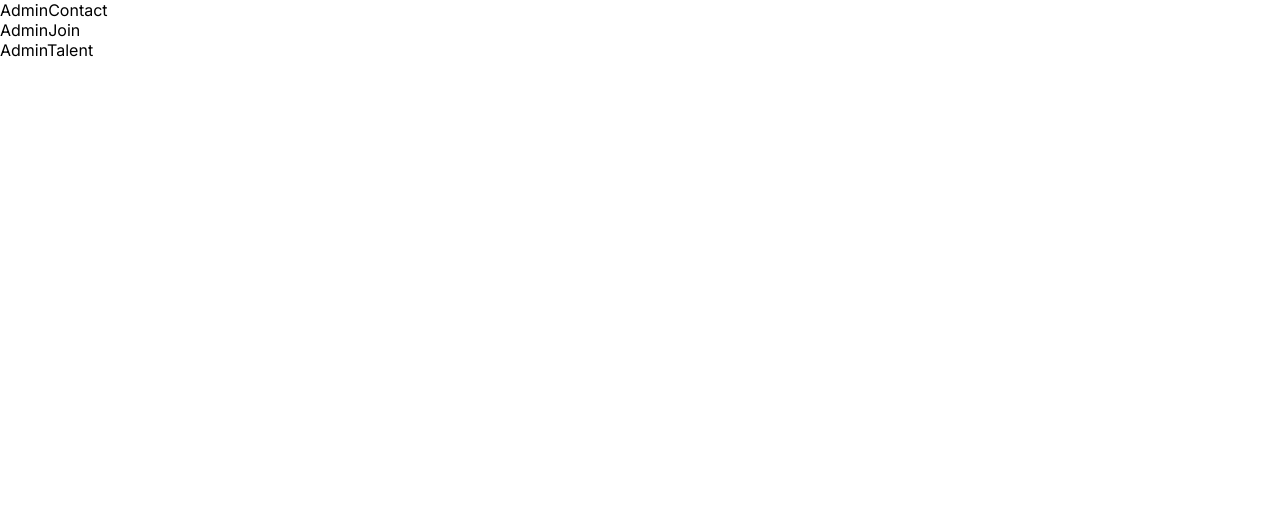
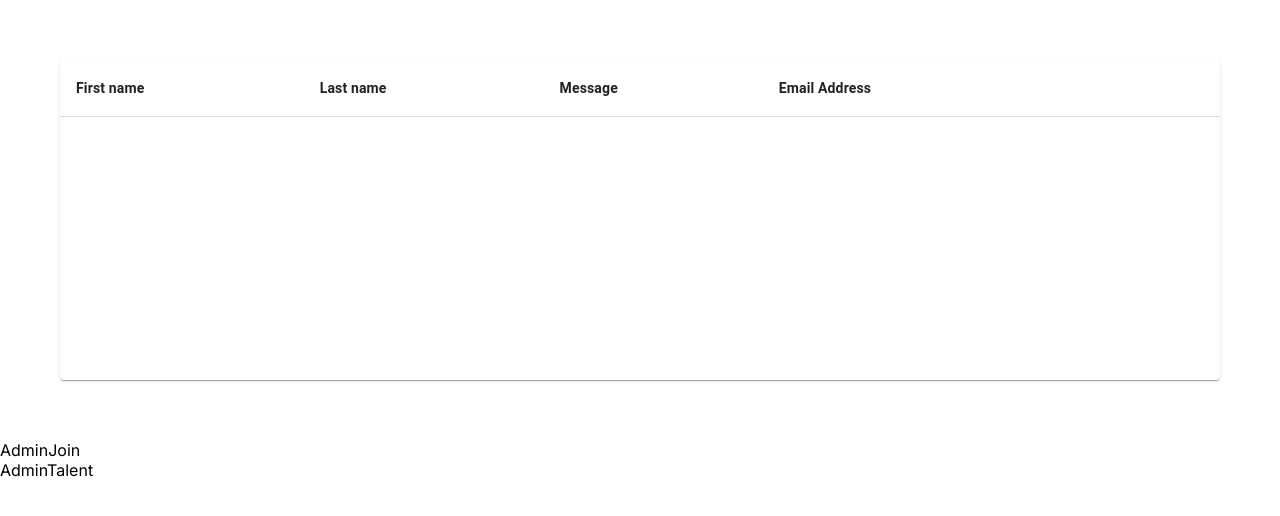
Before and after one commit to wadze213/crework-source, a React (Create React App) app in the folder crework/: page /admin-panel in a window 1280 px wide. Shown: the top 516 px of the page. Built offline with nearby package versions, Linux system fonts and the light colour scheme.

Commit message:
Added adminContact table by Glenn

```diff
--- a/crework/package.json
+++ b/crework/package.json
@@ -5,6 +5,7 @@
   "dependencies": {
     "@emotion/react": "^11.10.4",
     "@emotion/styled": "^11.10.4",
+    "@mui/icons-material": "^5.10.9",
     "@mui/material": "^5.10.10",
     "@testing-library/jest-dom": "^5.16.5",
     "@testing-library/react": "^13.4.0",
--- a/crework/src/components/AdminContact.js
+++ b/crework/src/components/AdminContact.js
@@ -1,10 +1,83 @@
 //MUI TABLE DISPLAYS FNAME LNAME EMAIL AND MESSAGE WITH ACTIONS TO DELETE MESSAGE OR REPLY(MAILTO:)
+import * as React from 'react';
+import Table from '@mui/material/Table';
+import TableBody from '@mui/material/TableBody';
+import TableCell from '@mui/material/TableCell';
+import TableContainer from '@mui/material/TableContainer';
+import TableHead from '@mui/material/TableHead';
+import TableRow from '@mui/material/TableRow';
+import Paper from '@mui/material/Paper';
+import {useState,useEffect} from 'react'
+import Button from '@mui/material/Button';
+import DeleteIcon from '@mui/icons-material/Delete';
+import './component-styles/styles.css'
 
-import React from 'react'
+
+
 
 const AdminContact = () => {
+
+  let [ContactData, setContactData] = useState(localStorage.getItem("clients") ? JSON.parse(localStorage.getItem("clients")) : [])
+
+
+
+
+  let handleRemove = (e) =>{
+    let num = parseInt(e.target.id);
+
+    const remove = [...ContactData].filter((item) => {
+        return item.id !== num;
+    })
+    setContactData(remove)
+  }
+
+
+
+  useEffect(() => {
+    localStorage.setItem("clients",JSON.stringify(ContactData))//chores-dependency
+
+  },[ContactData])
+
   return (
-    <div>AdminContact</div>
+    <div className='cardMessage'>
+    <TableContainer component={Paper} >
+      <Table  stickyHeader aria-label="sticky table">
+        <TableHead>
+          <TableRow>
+
+            <TableCell sx={{ fontWeight: 'bold' }}>First name</TableCell>
+            <TableCell sx={{ fontWeight: 'bold' }}>Last name</TableCell>
+            <TableCell sx={{ fontWeight: 'bold' }}>Message</TableCell>
+            <TableCell sx={{ fontWeight: 'bold' }}>Email Address</TableCell>
+            <TableCell align="right"></TableCell>
+            <TableCell align="right"></TableCell>
+          </TableRow>
+        </TableHead>
+        <TableBody>
+          {ContactData.map((data) => (
+            <TableRow
+              key={data.name}
+              sx={{ '&:last-child td, &:last-child th': { border: 0 } }}
+            >
+
+              <TableCell >{data.fName}</TableCell>
+              <TableCell >{data.lName}</TableCell>
+              <TableCell >{data.message}</TableCell>
+              <TableCell >{data.email}</TableCell>
+              <TableCell ><Button variant="contained" color="success" onClick={() => window.location = `mailto:${data.email}`}>Message</Button></TableCell>
+              <TableCell ><Button variant="outlined" startIcon={<DeleteIcon />} color={"warning"} id={data.id} onClick={handleRemove}> Delete</Button></TableCell>
+
+
+            </TableRow>
+          ))}
+        </TableBody>
+      </Table>
+    </TableContainer>
+
+
+    </div>
+
+
   )
 }
 
--- a/crework/src/components/Services.js
+++ b/crework/src/components/Services.js
@@ -2,6 +2,9 @@ import React from 'react'
 import './component-styles/styles.css'
 import './component-styles/services.css'
 import './component-styles/colors.css';
+import designIcon from '../icons/design.svg'
+import devIcon from '../icons/dev.svg'
+import marketingIcon from '../icons/marketing.svg'
 
 const Services = () => {
   return (
@@ -16,17 +19,21 @@ const Services = () => {
           <div class="servicescard">
             <div class="servicescard-details">
               <div className='servicescard-img'></div>
-              <div>
+              <div className='containerIcon'>
+              <img src={designIcon} alt=""></img>
                 <p class="servicestext-title">Branding & Design</p>
+              </div>
                 <p class="servicestext-p">Lorem ipsum dolor sit amet, consectetur adipisicing elit. Eligendi non quis exercitationem culpa nesciunt nihil aut nostrum .</p>
-              </div>
             </div>
 
           </div>
           <div class="servicescard">
             <div class="servicescard-details">
               <div className='servicescard-img2'></div>
-              <p class="servicestext-title">Web Dev.</p>
+              <div className='containerIcon'>
+              <img src={devIcon} alt=""></img>
+                <p class="servicestext-title">Web Development</p>
+              </div>
               <p class="servicestext-p">Lorem ipsum dolor sit amet, consectetur adipisicing elit. Eligendi non quis exercitationem culpa nesciunt nihil aut nostrum .</p>
             </div>
 
@@ -34,7 +41,10 @@ const Services = () => {
           <div class="servicescard">
             <div class="servicescard-details">
               <div className='servicescard-img3'></div>
-              <p class="servicestext-title">Marketing & Promotion</p>
+              <div className='containerIcon'>
+              <img src={marketingIcon} alt=""></img>
+                <p class="servicestext-title">Marketing & Promotion</p>
+              </div>
               <p class="servicestext-p">Lorem ipsum dolor sit amet, consectetur adipisicing elit. Eligendi non quis exercitationem culpa nesciunt nihil aut nostrum .</p>
             </div>
 
--- a/crework/src/components/component-styles/services.css
+++ b/crework/src/components/component-styles/services.css
@@ -1,3 +1,13 @@
+
+.containerIcon{
+  display: flex;
+  flex-direction: row;
+  justify-content: left;
+margin-top: 5px;
+}
+.containerIcon img{
+  margin-left: 10px;
+}
 .services-card-container{
   display: flex;
   gap:0px;
@@ -47,14 +57,15 @@
 
  /*Text*/
  .servicestext-title {
-  font-size: 1.5em;
+  font-size: 1.2em;
   font-weight: bold;
+
  }
 
  .servicescard-img{
   background-image: url(../../images/branding.svg);
   width: 324px;
-  height: 138px;
+  height: 136px;
 
 
 
@@ -63,7 +74,7 @@
  .servicescard-img2{
   background-image: url(../../images/dev.svg);
   width: 324px;
-  height:138px;
+  height:136px;
 
 
 
@@ -72,7 +83,7 @@
  .servicescard-img3{
   background-image: url(../../images/marketing.svg);
   width: 324px;
-  height: 138px;
+  height: 136px;
 
 
  }
--- a/crework/src/components/component-styles/styles.css
+++ b/crework/src/components/component-styles/styles.css
@@ -231,3 +231,13 @@ select {
     border-radius: 10px;
     font-size: 20px;
 }
+.cardMessage{
+    margin: 60px;
+    height: 40vh;
+    text-align: center;
+    display: flex;
+    gap: 12px;
+    background: #fff;
+
+
+}
```
Also changed, not shown: 1 other file (tests, documents, lock files or other folders).
